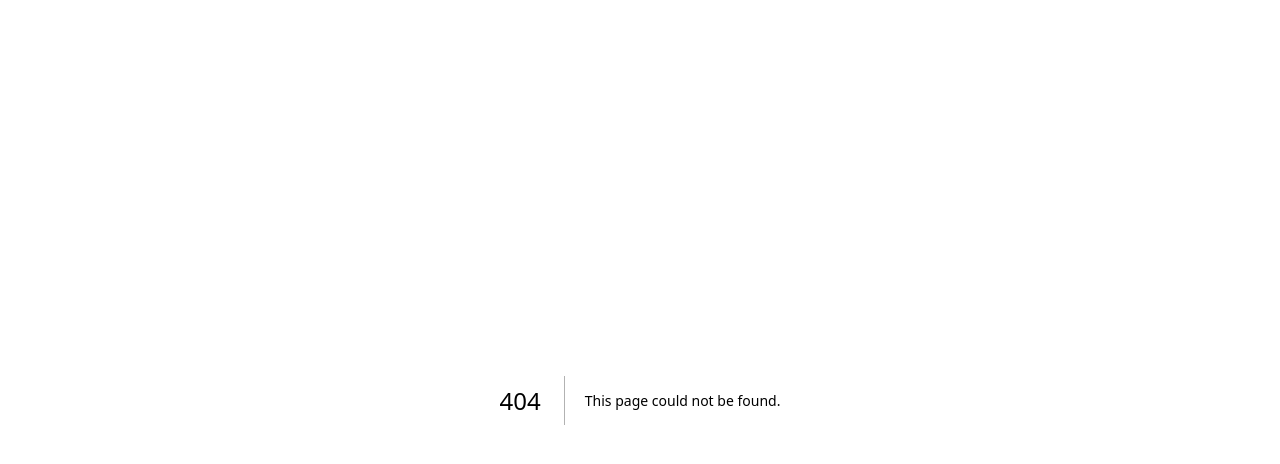
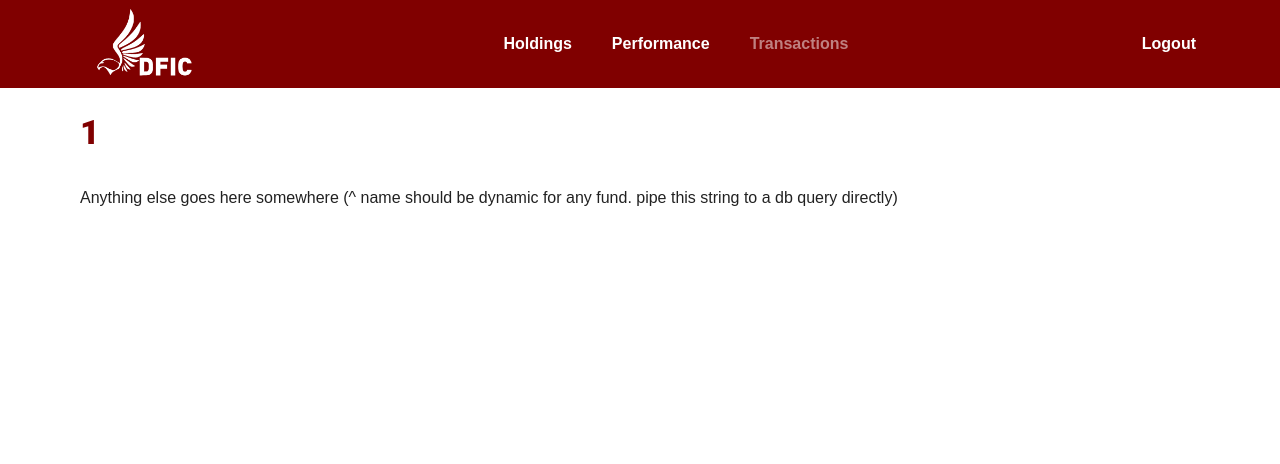
Before and after one commit to DFIC-Quant-Fund/Fund-Monitor-Web, a Next.js app: page /holdings/1 in a window 1280 px wide. Before the commit this address had no page. Shown: the top 464 px of the page. Built offline with nearby package versions, Linux system fonts and the light colour scheme.

Commit message:
page routing

```diff
--- /dev/null
+++ b/src/app/holdings/[fund]/page.tsx
@@ -0,0 +1,34 @@
+'use client';
+import { useParams } from 'next/navigation';
+import Header from '../../components/nav';  // Note: path updated
+import { Paper, Typography, Box } from '@mui/material';
+import theme from '../../theme';  // Note: path updated
+
+function FundContent() {
+    const params = useParams<{ fund: string }>();
+
+    const fundName = params?.fund
+
+    return (
+        <>
+            <Header />
+            <Paper sx={{ width: '100vw', height: '100vh', backgroundColor: 'white', boxShadow: 'none', padding: 0, overflow: 'auto', borderRadius: 0 }}>
+                <Box sx={{
+                    display: 'flex', flexDirection: 'column',
+                    pl: { xs: 2, sm: 10 },
+                    pr: { xs: 2, sm: 10 },
+                    pt: 3
+                }}>
+                    <Typography variant="h4" fontWeight={800} sx={{ color: theme.palette.primary.main, mb: 4 }}>
+                        {decodeURIComponent(fundName || 'broken')}
+                    </Typography>
+                    Anything else goes here somewhere (^ name should be dynamic for any fund. pipe this string to a db query directly)
+                </Box>
+            </Paper>
+        </>
+    );
+}
+
+export default function FundPage() {
+    return <FundContent />;
+}
--- a/src/app/holdings/page.tsx
+++ b/src/app/holdings/page.tsx
@@ -6,8 +6,6 @@ import Header from '../components/nav';
 import { useSearchParams, useRouter } from 'next/navigation';
 import { Box, Typography, Select, MenuItem, Table, TableBody, TableCell, TableContainer, TableHead, TableRow, Paper, CircularProgress, FormControl } from '@mui/material';
 import theme from '../theme';
-
-
 
 // Interface for Holdings Data
 interface HoldingData {
@@ -256,6 +254,7 @@ function HoldingsContent() {
                     <Box key={fund} sx={{ mb: 4, pl: { xs: 2, sm: 10 }, pr: { xs: 2, sm: 10 } }}>
                         <Typography
                             variant="h6"
+                            onClick={() => router.push(`/holdings/${encodeURIComponent(fund)}`)}
                             sx={{
                                 fontWeight: 'bold',
                                 mb: 2,
```
